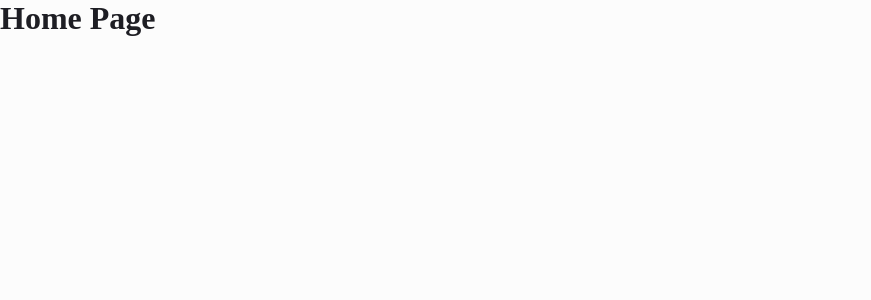
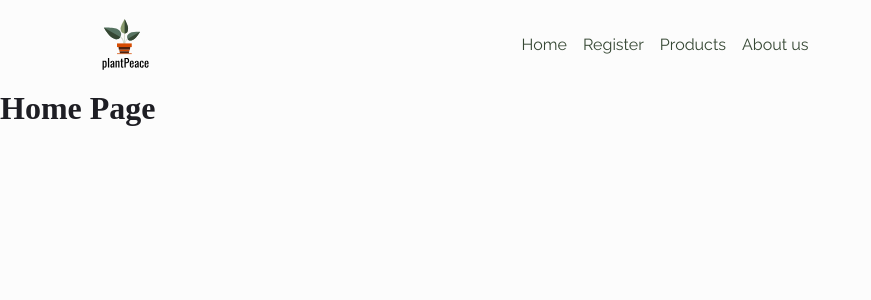
Before and after one commit to adriannparanhos/-squad-desafio2-blumen, a React (Vite) app in the folder frontend/: page / in a window 1280 px wide. Shown: the top 300 px of the page, without its empty margins (0-871 px from the left). Built offline with nearby package versions, Linux system fonts and the light colour scheme.

Commit message:
feat: create main layout and navbar

```diff
--- /dev/null
+++ b/frontend/src/components/Navbar/index.tsx
@@ -0,0 +1,51 @@
+import "./styles.css";
+
+type Navlink = {
+  label: string;
+  href: string;
+};
+
+const navlinks: Navlink[] = [
+  {
+    label: "Home",
+    href: "/",
+  },
+  {
+    label: "Register",
+    href: "/register",
+  },
+  {
+    label: "Products",
+    href: "/products",
+  },
+  {
+    label: "About us",
+    href: "/about-us",
+  },
+];
+
+export function Navbar() {
+  return (
+    <header className="navbar">
+      <img
+        className="navbar-logo"
+        src="/logo.svg"
+        alt="Blumen Logo"
+        draggable={false}
+      />
+
+      <ul className="navbar-links">
+        {navlinks.map((link, index) => (
+          <li key={index}>
+            <a href={link.href} className="raleway">
+              {link.label}
+            </a>
+          </li>
+        ))}
+      </ul>
+
+      {/* Clerk login */}
+      <img src="" alt="" />
+    </header>
+  );
+}
--- /dev/null
+++ b/frontend/src/components/Navbar/styles.css
@@ -0,0 +1,39 @@
+.navbar {
+  position: fixed;
+  top: 0;
+  left: 0;
+  z-index: 10;
+  width: 100%;
+  height: 90px;
+  display: flex;
+  flex-direction: row;
+  justify-content: space-between;
+  align-items: center;
+  padding: 16px 100px;
+}
+
+.navbar-logo {
+  width: 50px;
+  height: 54px;
+}
+
+.navbar-links {
+  display: flex;
+  padding: 16px;
+  gap: 16px;
+  list-style: none;
+}
+
+.navbar-links li a {
+  text-decoration: none;
+  color: var(--primary-lunar);
+  font-weight: 400;
+  font-size: 16px;
+  line-height: 24.72px;
+  text-align: center;
+}
+
+.navbar-links li a:hover {
+  transition: all 300ms;
+  color: var(--primary-avacado);
+}
--- /dev/null
+++ b/frontend/src/layouts/MainLayout/index.tsx
@@ -0,0 +1,16 @@
+import { Outlet } from "react-router";
+
+import { Navbar } from "../../components/Navbar";
+
+import "./styles.css";
+
+export default function MainLayout() {
+  return (
+    <div>
+      <Navbar />
+      <main className="main-content">
+        <Outlet />
+      </main>
+    </div>
+  );
+}
--- /dev/null
+++ b/frontend/src/layouts/MainLayout/styles.css
@@ -0,0 +1,3 @@
+.main-content {
+  padding-top: 90px;
+}
--- a/frontend/src/router.tsx
+++ b/frontend/src/router.tsx
@@ -1,10 +1,13 @@
 import { Route, Routes } from "react-router";
 import Home from "./pages/Home";
+import MainLayout from "./layouts/MainLayout";
 
 export function Router() {
   return (
     <Routes>
-      <Route path="/" element={<Home />} />
+      <Route element={<MainLayout />}>
+        <Route path="/" element={<Home />} />
+      </Route>
     </Routes>
   );
 }
```
Also changed, not shown: frontend/public/logo.svg (added).
